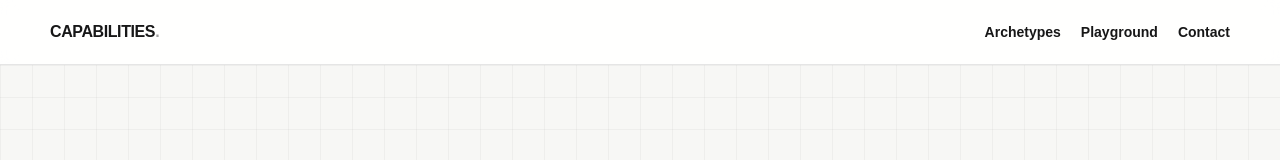
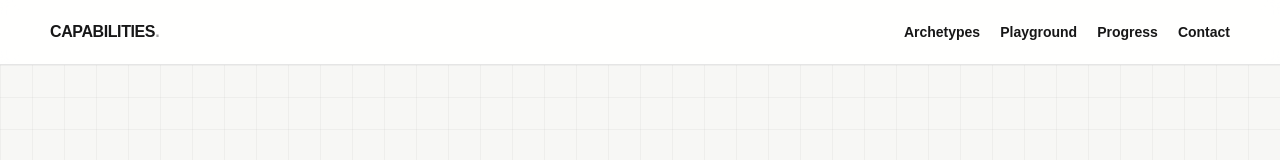
Before and after one commit to sanskar-s8n/capabilities-portfolio, a Next.js app: page / in a window 1280 px wide. Shown: the top 160 px of the page. Built offline with nearby package versions, Linux system fonts and the light colour scheme.

Commit message:
Add project progress navigation

```diff
--- a/components/shared/Navbar.tsx
+++ b/components/shared/Navbar.tsx
@@ -8,6 +8,7 @@ export function Navbar() {
         <nav className="flex gap-5 text-sm font-semibold">
           <Link href="/#archetypes" className="hover:text-neutral-500">Archetypes</Link>
           <Link href="/playground" className="hover:text-neutral-500">Playground</Link>
+          <Link href="/progress/phase-1" className="hover:text-neutral-500">Progress</Link>
           <Link href="/contact" className="hover:text-neutral-500">Contact</Link>
         </nav>
       </div>
```
